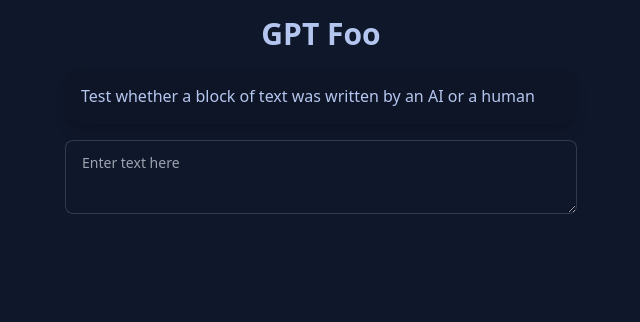
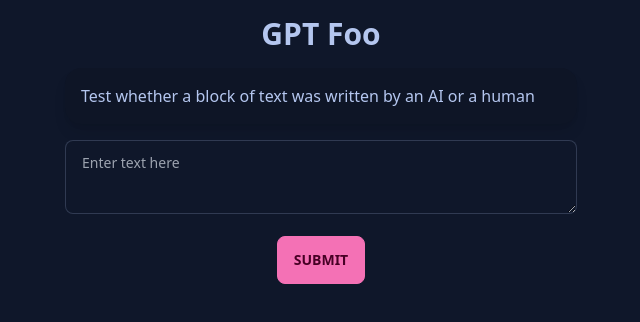
Before and after one commit to SeanPlusPlus/gptfoo, a Next.js app: page / in a window 1280 px wide. Shown: the top 322 px of the page, without its empty margins (319-959 px from the left). Built offline with nearby package versions, Linux system fonts and the light colour scheme.

Commit message:
main: btn

```diff
--- a/components/Input.js
+++ b/components/Input.js
@@ -3,14 +3,25 @@ import { GlobalContext } from '../context/GlobalState'
 
 export default function Input() {
   const {
-    setInputText
+    inputText,
+    setInputText,
   } = useContext(GlobalContext)
 
   const handleChange = (e) => {
     setInputText(e.target.value)
   }
 
+  const handleSubmit = (e) => {
+    e.preventDefault()
+    console.log(inputText)
+  }
+
   return (
-    <textarea className="textarea textarea-bordered w-80 md:w-[32rem]" placeholder="Enter text here" onChange={(e) => handleChange(e)}></textarea>
+    <form onSubmit={handleSubmit}>
+      <textarea className="textarea textarea-bordered w-80 md:w-[32rem] mb-4" placeholder="Enter text here" onChange={(e) => handleChange(e)}></textarea>
+      <div>
+        <button className="btn btn-accent">Submit</button>
+      </div>
+    </form>
   )
 }
```
